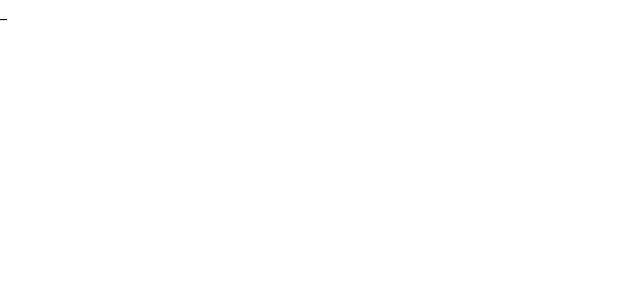
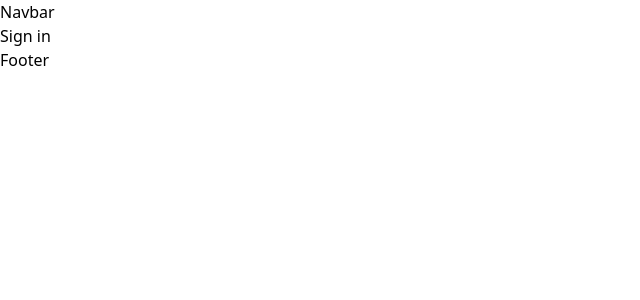
Before and after one commit to hakraoul/Phishing_Web, a React (Create React App) app in the folder phishing_web/: page /sign_in in a window 1280 px wide. Shown: the top 300 px of the page, without its empty margins (0-640 px from the left). Built offline with nearby package versions, Linux system fonts and the light colour scheme.

Commit message:
Set up project Structure

```diff
--- /dev/null
+++ b/phishing_web/src/components/Footer.jsx
@@ -0,0 +1,7 @@
+import React from 'react'
+
+export default function Footer() {
+  return (
+    <div>Footer</div>
+  )
+}
--- a/phishing_web/src/components/MainLayout.jsx
+++ b/phishing_web/src/components/MainLayout.jsx
@@ -1,5 +1,7 @@
 import { Outlet, useNavigate } from 'react-router-dom'
 import { useEffect } from 'react'
+import Navbar from "./Navbar"
+import Footer from "./Footer"
 export default function MainLayout() {
     const navigate = useNavigate();
     useEffect(() => {
@@ -8,11 +10,11 @@ export default function MainLayout() {
 
   return (
     <>
-        <header></header>
+        <header><Navbar/> </header>
         <main>
             <Outlet/>
         </main>
-        <footer></footer>
+        <footer><Footer/></footer>
     </>
   )
 }
--- /dev/null
+++ b/phishing_web/src/components/Navbar.jsx
@@ -0,0 +1,7 @@
+import React from 'react'
+
+export default function Navbar() {
+  return (
+    <div>Navbar</div>
+  )
+}
--- a/phishing_web/src/components/Sign-In.jsx
+++ b/phishing_web/src/components/Sign-In.jsx
@@ -2,6 +2,6 @@ import React from 'react'
 
 export default function Sign_In() {
   return (
-    <div>_</div>
+    <div>Sign in</div>
   )
 }
--- a/phishing_web/tailwind.config.js
+++ b/phishing_web/tailwind.config.js
@@ -1,6 +1,8 @@
 /** @type {import('tailwindcss').Config} */
 module.exports = {
-  content: [],
+  content: [
+    "./src/**/*.{js,jsx,ts,tsx}",
+  ],
   theme: {
     extend: {},
   },
```
